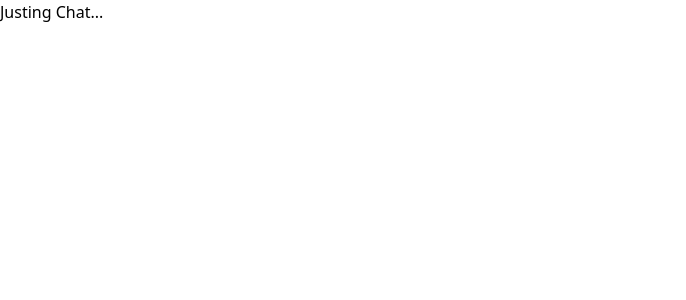
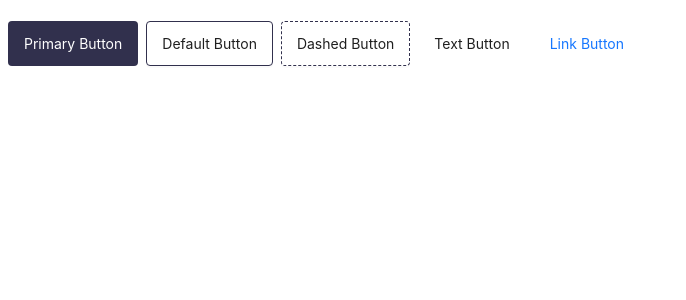
Before and after one commit to congsanhle99/nextjs14-chat-app, a Next.js app: page / in a window 1280 px wide. Shown: the top 300 px of the page, without its empty margins (0-686 px from the left). Built offline with nearby package versions, Linux system fonts and the light colour scheme.

Commit message:
[020102] antd setup

```diff
--- a/src/app/layout.tsx
+++ b/src/app/layout.tsx
@@ -1,5 +1,6 @@
 import type { Metadata } from "next";
 import "./globals.css";
+import ThemeProvider from "@/theme-provider";
 
 export const metadata: Metadata = {
   title: "Chat for fun",
@@ -13,7 +14,9 @@
 }>) {
   return (
     <html lang="en">
-      <body>{children}</body>
+      <body>
+        <ThemeProvider>{children}</ThemeProvider>
+      </body>
     </html>
   );
 }
--- a/src/app/page.tsx
+++ b/src/app/page.tsx
@@ -1,5 +1,15 @@
-import Image from "next/image";
+import { Button, Flex } from "antd";
 
 export default function Home() {
-  return <h1>Justing Chat...</h1>;
+  return (
+    <h1>
+      <Flex gap="small" wrap="wrap">
+        <Button type="primary">Primary Button</Button>
+        <Button>Default Button</Button>
+        <Button type="dashed">Dashed Button</Button>
+        <Button type="text">Text Button</Button>
+        <Button type="link">Link Button</Button>
+      </Flex>
+    </h1>
+  );
 }
--- /dev/null
+++ b/src/theme-provider.tsx
@@ -0,0 +1,30 @@
+"use client";
+import { ConfigProvider } from "antd";
+import React from "react";
+
+const ThemeProvider = ({ children }: { children: React.ReactNode }) => {
+  return (
+    <ConfigProvider
+      theme={{
+        token: {
+          colorPrimary: "#31304d",
+          borderRadius: 4,
+        },
+        components: {
+          Button: {
+            controlHeight: 45,
+            boxShadow: "none",
+            colorPrimaryBgHover: "#31304d",
+            colorPrimaryHover: "#31304d",
+            controlOutline: "none",
+            colorBorder: "#31304d",
+          },
+        },
+      }}
+    >
+      {children}
+    </ConfigProvider>
+  );
+};
+
+export default ThemeProvider;
--- a/tailwind.config.ts
+++ b/tailwind.config.ts
@@ -8,13 +8,14 @@
   ],
   theme: {
     extend: {
-      backgroundImage: {
-        "gradient-radial": "radial-gradient(var(--tw-gradient-stops))",
-        "gradient-conic":
-          "conic-gradient(from 180deg at 50% 50%, var(--tw-gradient-stops))",
+      colors: {
+        primary: "#31304d",
       },
     },
   },
   plugins: [],
+  corePlugins: {
+    preflight: false,
+  },
 };
 export default config;
```
Also changed, not shown: package.json (+6 -5 lines), 2 other files (tests, documents, lock files or other folders).
